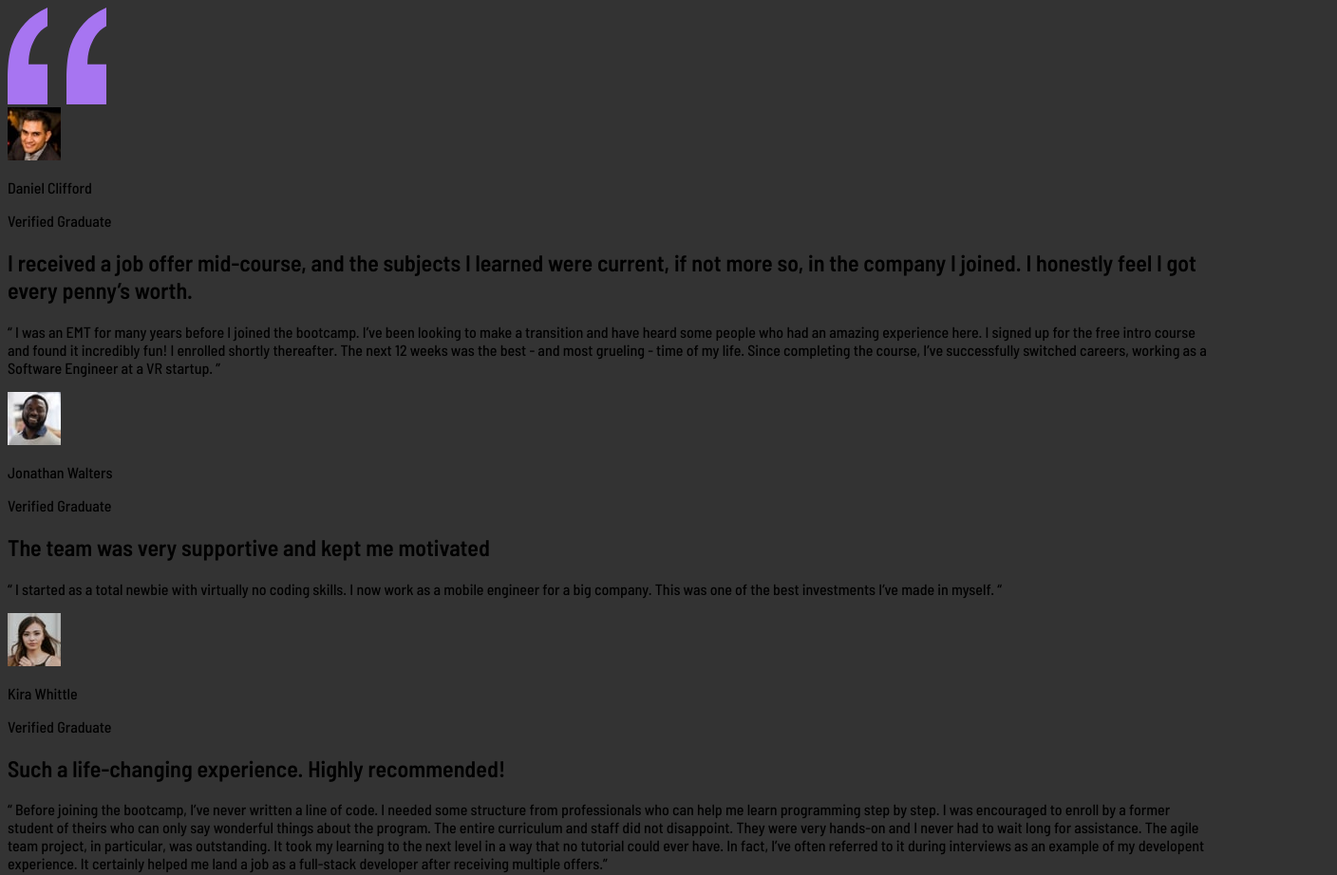
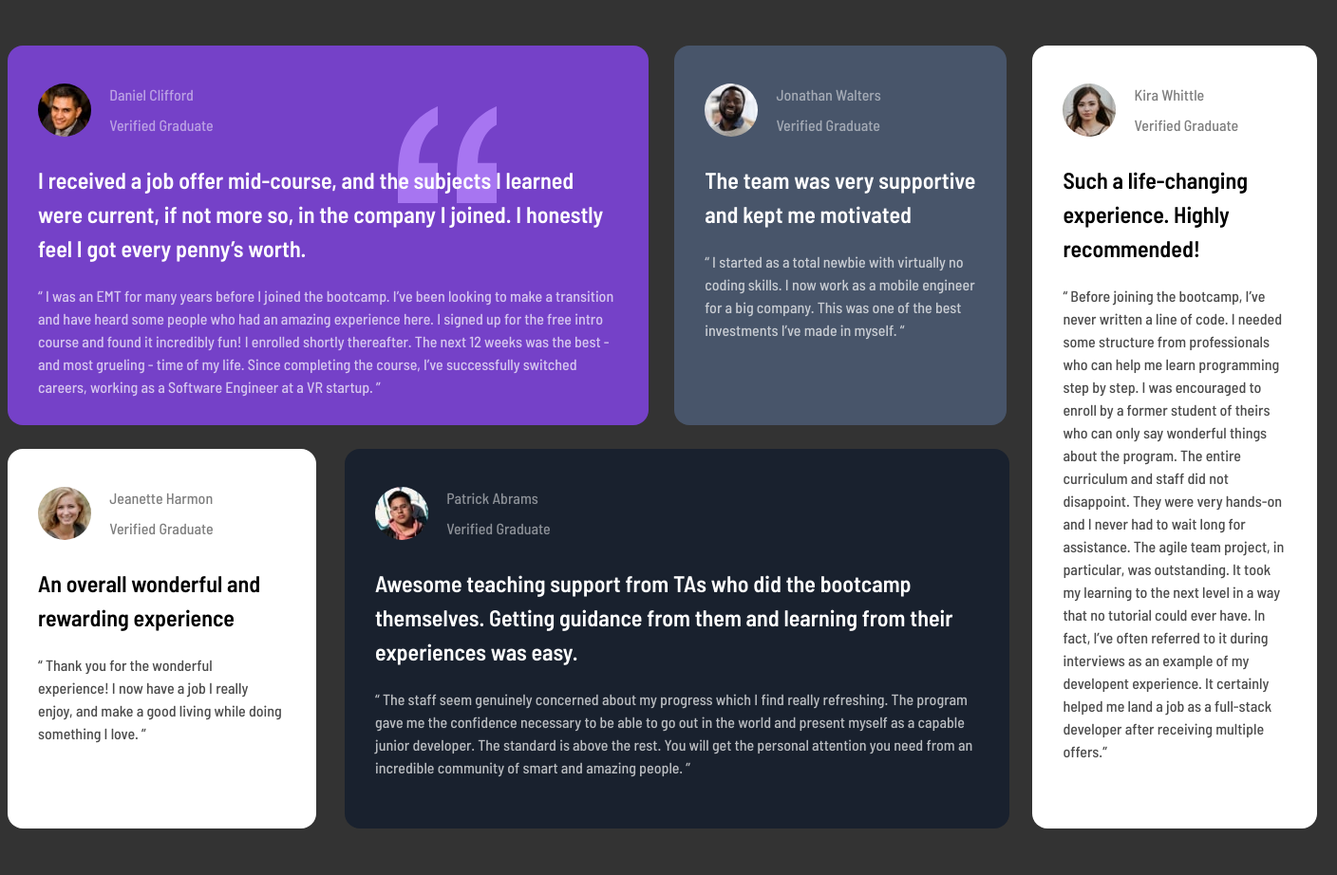
Before and after one commit to JoanMaGam/Grid_without_grid, a plain HTML site: page index.html in a window 1280 px wide. Shown: the top 922 px of the page at 95% size, 1408 px wide, since content can reach past the window. Drawn offline with Linux system fonts and the light colour scheme.

Commit message:
Styles done

```diff
--- a/css/styles.css
+++ b/css/styles.css
@@ -22,4 +22,107 @@ body {
     font-weight: 500;
 }
 
-.grid-container {}
+.grid-container {
+    position: relative;
+    width: 1400px;
+    margin: 3rem auto;
+}
+
+.card {
+    position: relative;
+    display: inline-block;
+    height: 400px;
+    vertical-align: top;
+    margin-right: 1.5em;
+    padding: 2em;
+    line-height: 1.5;
+    border-radius: 1em;
+}
+
+.card__quotes {
+    position: absolute;
+    top: 4em;
+    right: 10em;
+}
+
+.card__title {
+    position: relative;
+}
+
+.card__text {
+    opacity: .7;
+}
+
+.card--first {
+    width: 675px;
+}
+
+.card--second {
+    width: 350px;
+}
+
+.card--third {
+    width: 300px;
+    margin-right: 0;
+    height: 825px;
+}
+
+.card--fourth,
+.card--fifth {
+    position: absolute;
+    top: 425px;
+}
+
+.card--fourth {
+    left: 0;
+    width: 325px;
+}
+
+.card--fifth {
+    left: 355px;
+    width: 700px;
+}
+
+.card--purple,
+.card--grey,
+.card--black {
+    color: #fff;
+}
+
+.card--purple {
+    background-color: hsl(263, 55%, 52%);
+}
+
+.card--grey {
+    background-color: hsl(217, 19%, 35%);
+}
+
+.card--black {
+    background-color: hsl(219, 29%, 14%);
+}
+
+.card--white {
+    background-color: #fff;
+    color: #000;
+}
+
+.user {
+    width: 250px;
+}
+
+.user__image {
+    border-radius: 50%;
+    max-width: 25%;
+}
+
+.user__image,
+.user__info {
+    display: inline-block;
+    vertical-align: middle;
+}
+
+.user__name,
+.user__category {
+    margin: 0.5em 1em;
+    opacity: .5;
+}
--- a/index.html
+++ b/index.html
@@ -16,13 +16,14 @@
     <!-- Positioning using, position, utility classes and staking context -->
     <section class="grid-container">
         <article class="card card--first card--purple">
-            <img src="assets/images/bg-pattern-quotation.svg" alt="Quotes from card">
+            <img src="assets/images/bg-pattern-quotation.svg" alt="Quotes from card" class="card__quotes">
 
             <div class="user">
                 <img src="assets/images/image-daniel.jpg" alt="User profile image Daniel" class="user__image">
                 <div class="user__info">
                     <p class="user__name">Daniel Clifford</p>
                     <p class="user__category">Verified Graduate</p>
+                </div>
             </div>
             <h2 class="card__title">
                 I received a job offer mid-course, and the subjects I learned were current, if not more
@@ -36,7 +37,6 @@
                 the course, I’ve successfully switched careers, working as a Software Engineer at a VR
                 startup. ”
             </p>
-            </div>
         </article>
         <article class="card card--second card--grey">
             <div class="user">
@@ -45,6 +45,7 @@
                     <p class="user__name">Jonathan Walters</p>
                     <p class="user__category">Verified Graduate</p>
                 </div>
+            </div>
             <h2 class="card__title">
                 The team was very supportive and kept me motivated
             </h2>
@@ -52,7 +53,6 @@
                 “ I started as a total newbie with virtually no coding skills. I now work as a mobile
                 engineer for a big company. This was one of the best investments I’ve made in myself. “
             </p>
-            </div>
         </article>
         <article class="card card--third card--white">
             <div class="user">
@@ -60,6 +60,7 @@
                 <div class="user__info">
                     <p class="user__name">Kira Whittle</p>
                     <p class="user__category">Verified Graduate</p>
+                </div>
             </div>
             <h2 class="card__title">
                 Such a life-changing experience. Highly recommended!
@@ -74,7 +75,6 @@
                 I’ve often referred to it during interviews as an example of my developent experience. It
                 certainly helped me land a job as a full-stack developer after receiving multiple offers.”
             </p>
-            </div>
         </article>
         <article class="card card--fourth card--white">
             <div class="user">
@@ -83,6 +83,7 @@
                     <p class="user__name">Jeanette Harmon</p>
                     <p class="user__category">Verified Graduate</p>
                 </div>
+            </div>
             <h2 class="card__title">
                 An overall wonderful and rewarding experience
             </h2>
@@ -90,7 +91,6 @@
                 “ Thank you for the wonderful experience! I now have a job I really enjoy, and make a good
                 living while doing something I love. ”
             </p>
-            </div>
         </article>
         <article class="card card--fifth card--black">
             <div class="user">
@@ -98,6 +98,7 @@
                 <div class="user__info">
                     <p class="user__name">Patrick Abrams</p>
                     <p class="user__category">Verified Graduate</p>
+                </div>
             </div>
             <h2 class="card__title">
                 Awesome teaching support from TAs who did the bootcamp themselves. Getting guidance from
@@ -109,7 +110,6 @@
                 myself as a capable junior developer. The standard is above the rest. You will get the
                 personal attention you need from an incredible community of smart and amazing people. ”
             </p>
-            </div>
         </article>
     </section>
 </body>
```
Lines whose indentation alone changed are shown as unchanged.
